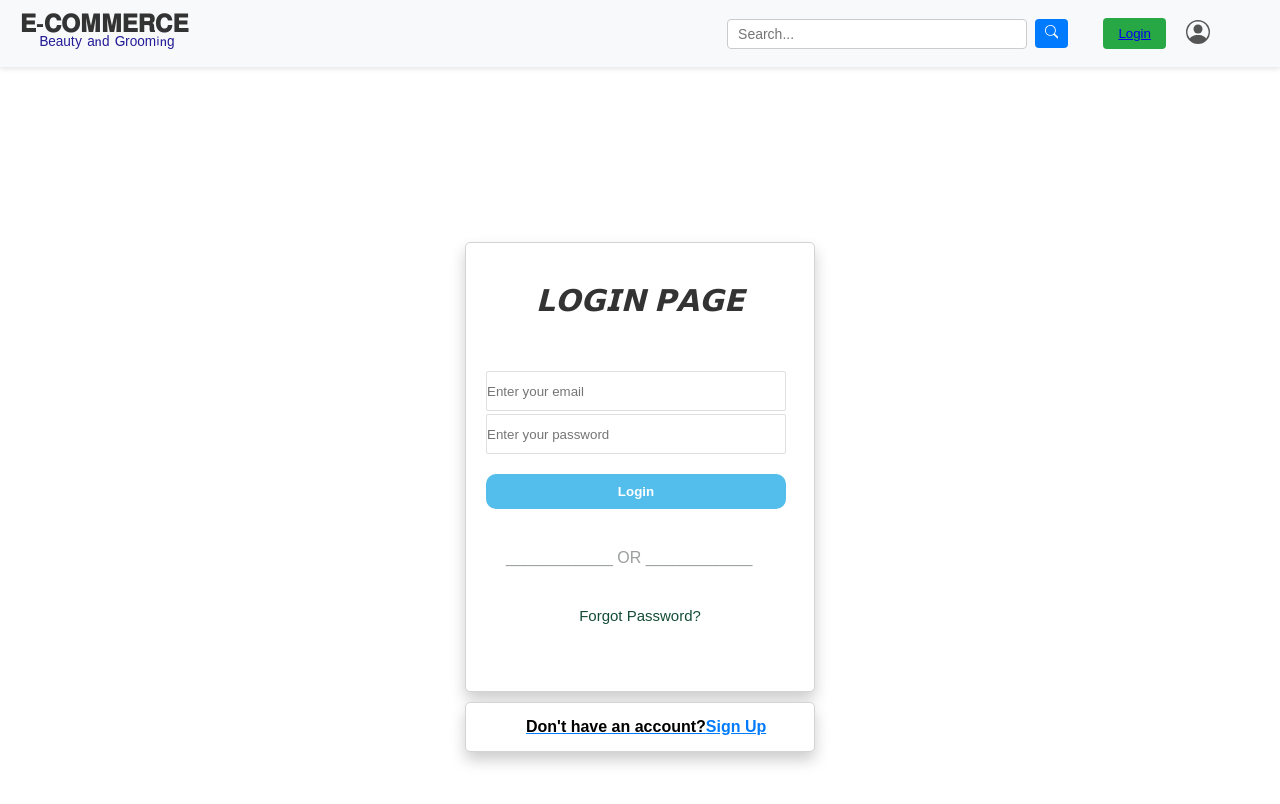
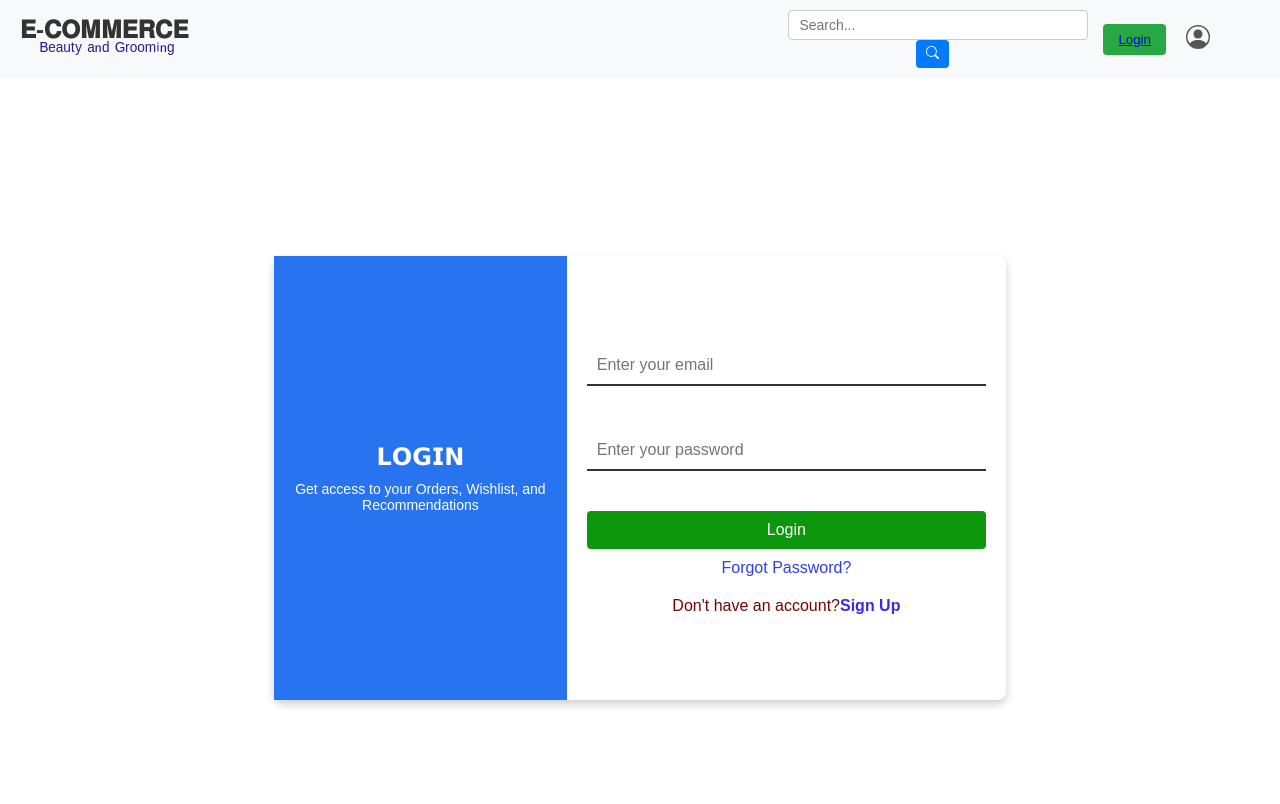
Before and after one commit to Athilathesni/Ecommerce, a React (Vite) app in the folder clientside/ecom/: page /login in a window 1280 px wide. Shown: the top 804 px of the page. Built offline with nearby package versions, Linux system fonts and the light colour scheme.

Commit message:
file updated

```diff
--- a/clientside/ecom/src/components/Login.css
+++ b/clientside/ecom/src/components/Login.css
@@ -1,132 +1,205 @@
-
-* {
-    margin: 0;
-
-    box-sizing: border-box;
-    font-family: "Arial", sans-serif;
+/* General layout for the page */
+.login-page {
+  display: flex;
+  height: 600px; /* Full screen height */
+  flex-direction: row;
 }
 
-  /* Page Styling */
-  .login-page {
+/* Left section - Heading area */
+.left-section {
+  flex: 1;
+  width: 100px;
+  background-color: #3023e0; /* Green background for left section */
   display: flex;
   justify-content: center;
   align-items: center;
-    min-height: 100vh;
-
-    color: #fff;
 }
 
-  /* Container */
-  .login-container {
-    width: 350px;
-    background-color: #fff;
-    /* padding: 30px; */
-    height: 450px;
-    border-radius: 5px;
-    border: 1px solid rgb(212, 210, 210);
-    box-shadow: 0px 8px 15px rgba(0, 0, 0, 0.2);
-    color: #333;
+.login-header h2 {
+  color: white;
+  font-size: 2.5rem;
+  font-family: 'Arial', sans-serif;
 }
 
-  /* Header */
-  .login-header {
+/* Right section - Form area */
+.right-section {
+  flex: 2;
+  background-color: #f4f4f4; /* Light grey background for right section */
+  display: flex;
+  justify-content: center;
+  align-items: center;
+
+  width: 200px;
+}
+
+.login-container {
+  background-color: white;
+  padding: 30px;
+  box-shadow: 0 4px 8px rgba(0, 0, 0, 0.1);
+}
+
+form {
+  display: flex;
+  flex-direction: column;
+}
+
+.form-group {
+  margin-bottom: 15px;
+}
+
+.in1 {
+
+  padding: 10px;
+  margin: 5px 0;
+  font-size: 1rem;
+}
+
+.btn-login {
+  padding: 10px;
+  background-color: #0c970c;
+  color: white;
+  border: none;
+  border-radius: 4px;
+  font-size: 1rem;
+  cursor: pointer;
+}
+
+.or {
   text-align: center;
+  margin: 20px 0;
+  color: #aaa;
+}
+
+.form-footer {
+  text-align: center;
+  margin-top: 10px;
+}
+
+.forgot-password-link {
+  color: #303dec;
+  text-decoration: none;
+}
+
+.forgot-password-link:hover {
+  text-decoration: underline;
+}
+
+.und {
+  text-align: center;
+  margin-top: 20px;
+}
+
+.signup-link {
+  color: #3c29e7;
+  text-decoration: none;
+  font-weight: bold;
+}
+
+.signup-link:hover {
+  text-decoration: underline;
+}
+
+.sp {
+  font-weight: normal;
+  color: rgb(116, 4, 4);
+}
+
+/* Login.css */
+.in1 {
+  border: none;
+  border-bottom: 2px solid #333; /* You can change the color to fit your design */
+  padding: 10px;
+  margin-bottom: 20px;
+  font-size: 16px;
+  outline: none;
+  width: 100%;
+}
+
+.in1:focus {
+  border-bottom: 2px solid #007BFF; /* Change to the color of your choice for focus */
+}
+
+.form-group {
   margin-bottom: 20px;
 }
 
-  .login-header h2{
-    margin-top: 40px;
-    font-size: 30px;
-    margin-bottom: 50px;
+.login-container form {
+  width: 100%;
 }
 
-  .login-header p {
-    font-size: 0.9rem;
-    color: #666;
+body {
+  margin: 0;
+  font-family: Arial, sans-serif;
+  background-color: #f1f3f6;
 }
 
-  /* Form */
-  /* .form-group {
+.login-container {
+  display: flex;
+  justify-content: center;
+  align-items: center;
+  height: 100vh;
+}
+
+.login-box {
+  display: flex;
+  background-color: white;
+  width: 60%;
+  height: 60%;
+  box-shadow: 0 4px 8px rgba(0, 0, 0, 0.2);
+  border-radius: 8px;
+}
+
+.login-left {
+  width: 40%;
+  background-color: #2874f0;
+  color: white;
+  display: flex;
+  flex-direction: column;
+  justify-content: center;
+  align-items: center;
+  padding: 20px;
+}
+
+.login-left h2 {
+  margin: 0;
+  font-size: 24px;
+}
+
+.login-left p {
+  margin: 10px 0 0;
+  font-size: 14px;
+  text-align: center;
+}
+
+.login-right {
+  width: 60%;
+  display: flex;
+  flex-direction: column;
+  justify-content: center;
+  align-items: center;
+  padding: 20px;
+}
+
+.login-input {
+  width: 80%;
+  padding: 10px;
   margin-bottom: 20px;
-  } */
+  border: 1px solid #ccc;
+  border-radius: 4px;
+  font-size: 16px;
+}
 
-  .in1{
-    width: 300px;
-    height: 40px;
-    margin-left: 20px;
-    margin-top: 3px;
-    outline: none;
-
-    border: 1px solid rgb(224, 222, 222);
-    border-radius: 2px;
-  }
-  .form-group label {
-    display: block;
-    font-weight: bold;
-    margin-bottom: 5px;
-    margin-left: 20px;
-    color: gray;
-  }
-  /* Button */
-  .btn-login {
-    width: 300px;
-    height: 35px;
-    background-color: #53bdeb;
+.login-button {
+  width: 80%;
+  padding: 10px;
+  background-color: #fb641b;
   color: white;
   border: none;
-    border-radius: 10px;
-    margin-left: 20px;
-    margin-top: 20px;
-   font-weight: bold;
+  border-radius: 4px;
+  font-size: 16px;
   cursor: pointer;
-    transition: background-color 0.3s ease;
 }
 
-  /* Footer Links */
-  .form-footer {
-    margin-top: 20px;
-    text-align: center;
-    margin-top: 40px;
+.login-button:hover {
+  background-color: #e5590f;
 }
-
-  .form-footer a {
-    color:  #144d37;
-    text-decoration: none;
-    font-size: 15px;
-    margin: 0 5px;
-  }
-
-  .form-footer a:hover {
-    text-decoration: underline;
-
-  }
-
-  .separator {
-    color: #ccc;
-  }
-  .und{
-    width: 350px;
-    height: 50px;
-    padding: 15px 10px;
-    margin-top: 520px;
-    margin-left: -350px;
-    background-color: white;
-    border: 1px solid rgb(212, 210, 210);
-    border-radius: 5px;
-    box-shadow: 0px 8px 15px rgba(0, 0, 0, 0.2);
-  }
-  .sp{
-    color: black;
-    margin-top: 10px;
-  }
-  .signup-link{
-    margin-left: 50px;
-    margin-top: 200px;
-    color: #007bfc;
-    font-weight: bold;
-  }
-  .or{
-    margin-top: 40px;
-    margin-left: 40px;
-    color: #9b9e9e;
-  }
--- a/clientside/ecom/src/components/Login.jsx
+++ b/clientside/ecom/src/components/Login.jsx
@@ -1,10 +1,96 @@
+// import React, { useState } from "react";
+// import "./Login.css"
+// import { Link, useNavigate } from "react-router-dom";
+// import axios from 'axios'
+
+// const Login = () => {
+//   const navigate = useNavigate()
+//   const [formData, setFormData] = useState({
+//     email: "",
+//     pass: "",
+//   });
+
+//   const handleChange = (e) => {
+//     setFormData({ ...formData, [e.target.name]: e.target.value });
+//   };
+
+//   const handleSubmit = async (e) => {
+//     e.preventDefault();
+//     try {
+//       console.log(formData)
+//       const res=await axios.post("http://localhost:4000/api/login",formData)
+//       console.log(res.data)
+
+//       if(res.status==201){
+//         localStorage.setItem('token',res.data.token)
+//         alert("successfully logined!")
+//         navigate('/')
+//       }else{
+//         alert(res.data.msg)
+//       }
+//     } catch (error) {
+//       console.log(error)
+//     }
+//   }
+
+//   return (
+//  <div className="login-page">
+// <div className="login-container">
+//   <div className="login-header">
+//     <h2><i>𝗟𝗢𝗚𝗜𝗡 𝗣𝗔𝗚𝗘</i></h2>
+//     {/* <p>Please log in to your account</p> */}
+//   </div>
+//   <form onSubmit={handleSubmit}>
+//     <div className="form-group">
+//       <input
+//       className="in1"
+//         type="email"
+//         name="email"
+//         value={formData.email}
+//         onChange={handleChange}
+//         placeholder="Enter your email"
+//         required
+//       />
+//     </div>
+//     <div className="form-group">
+//       <input
+//       className="in1"
+//         type="password"
+//         name="pass"
+//         value={formData.pass}
+//         onChange={handleChange}
+//         placeholder="Enter your password"
+//         required
+//       />
+//     </div>
+//     <button type="submit" className="btn-login">
+//       Login
+//     </button>
+//   </form>
+//   <div className="or">____________ OR ____________</div>
+//   <div className="form-footer">
+//     <Link to={"/#"} className="forgot-password-link">
+//       Forgot Password?
+//     </Link>
+//   </div>
+// </div>
+// <div className="und">
+//   <Link to={"/register"} className="signup-link"><span className="sp">Don't have an account?</span>
+//       Sign Up
+//     </Link></div>
+//     </div>
+// );
+// }
+
+// export default Login
+
 import React, { useState } from "react";
-import "./Login.css"
+import "./Login.css";
 import { Link, useNavigate } from "react-router-dom";
-import axios from 'axios'
+import axios from 'axios';
 
 const Login = () => {
-  const navigate = useNavigate()
+  const navigate = useNavigate();
   const [formData, setFormData] = useState({
     email: "",
     pass: "",
@@ -17,36 +103,35 @@ const Login = () => {
   const handleSubmit = async (e) => {
     e.preventDefault();
     try {
-      console.log(formData)
-      const res=await axios.post("http://localhost:4000/api/login",formData)
-      console.log(res.data)
-      // console.log(res.data.token)
+      console.log(formData);
+      const res = await axios.post("http://localhost:4000/api/login", formData);
+      console.log(res.data);
 
-      if(res.status==201){
-        localStorage.setItem('token',res.data.token)
-        alert("successfully logined!")
-        navigate('/')
-      }else{
-        alert(res.data.msg)
+      if (res.status === 201) {
+        localStorage.setItem('token', res.data.token);
+        alert("Successfully logged in!");
+        navigate('/');
+      } else {
+        alert(res.data.msg);
       }
     } catch (error) {
-      console.log(error)
+      console.log(error);
     }
   }
 
   return (
- <div className="login-page">
     <div className="login-container">
-  <div className="login-header">
-    <h2><i>𝗟𝗢𝗚𝗜𝗡 𝗣𝗔𝗚𝗘</i></h2>
-    {/* <p>Please log in to your account</p> */}
+    <div className="login-box">
+      <div className="login-left">
+        <h2>𝗟𝗢𝗚𝗜𝗡</h2>
+        <p>Get access to your Orders, Wishlist, and Recommendations</p>
       </div>
-  <form onSubmit={handleSubmit}>
+      <div className="login-right">
+        <form>
         <div className="form-group">
-      {/* <label>Email Address</label> */}
               <input
                 className="in1"
-        type="email"
+                type="tel"
                 name="email"
                 value={formData.email}
                 onChange={handleChange}
@@ -55,7 +140,6 @@ const Login = () => {
               />
             </div>
             <div className="form-group">
-      {/* <label>Password</label> */}
               <input
                 className="in1"
                 type="password"
@@ -66,24 +150,23 @@ const Login = () => {
                 required
               />
              </div>
-    <button type="submit" className="btn-login">
-      Login
-    </button>
+             <button type="submit" className="btn-login"> Login </button>
         </form>
-  <div className="or">____________ OR ____________</div>
         <div className="form-footer">
            <Link to={"/#"} className="forgot-password-link">
              Forgot Password?
            </Link>
-    {/* <span className="separator">|</span> */}
+         </div>
+         <div className="und">
+           <Link to={"/register"} className="signup-link">
+             <span className="sp">Don't have an account?</span>
+             Sign Up
+           </Link>
          </div>
       </div>
-<div className="und">
-  <Link to={"/register"} className="signup-link"><span className="sp">Don't have an account?</span>
-      Sign Up
-    </Link></div>
+    </div>
   </div>
 );
-}
+};
 
-export default Login
+export default Login;
--- a/clientside/ecom/src/components/Register.jsx
+++ b/clientside/ecom/src/components/Register.jsx
@@ -44,7 +44,6 @@ const Register = () => {
         </div>
         <form onSubmit={handleSubmit} method="post">
           <div className="forms-group">
-            {/* <label>Username</label> */}
             <input
               type="text"
               name="username"
@@ -55,7 +54,6 @@ const Register = () => {
             />
           </div>
           <div className="forms-group">
-            {/* <label>Password</label> */}
             <input
               type="email"
               name="email"
@@ -66,7 +64,6 @@ const Register = () => {
             />
           </div>
           <div className="forms-group">
-            {/* <label>Password</label> */}
             <input
               type="Phone"
               name="Phone"
@@ -77,7 +74,6 @@ const Register = () => {
             />
           </div>
           <div className="forms-group">
-            {/* <label>Password</label> */}
             <input
               type="password"
               name="pwd"
@@ -88,7 +84,6 @@ const Register = () => {
             />
           </div>
           <div className="forms-group">
-            {/* <label>Confirm Password</label> */}
             <input
               type="password"
               name="cpwd"
```
Also changed, not shown: clientside/ecom/src/components/Forgetpassword.jsx (added, +48 -0 lines), clientside/ecom/src/components/Restpassword.jsx (added, +67 -0 lines), clientside/ecom/src/components/Forgetpassword.css (added). Lines whose indentation alone changed are shown as unchanged.
